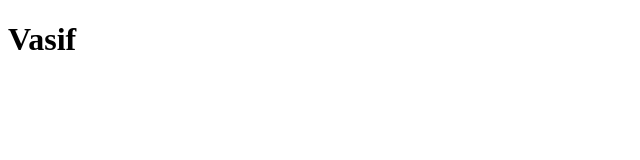
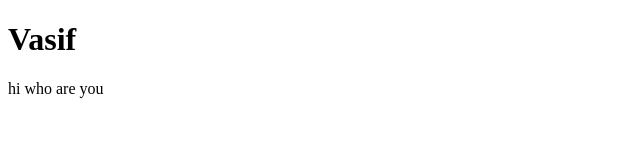
Before and after one commit to Vasif-abdulla/sample, a plain HTML site: page index.html in a window 1280 px wide. Shown: the whole page, without its empty margins (0-640 px from the left). Drawn offline with Linux system fonts and the light colour scheme.

Commit message:
added some message

```diff
--- a/index.html
+++ b/index.html
@@ -7,5 +7,6 @@
 </head>
 <body>
 	<h1>Vasif</h1>
+	<p>hi who are you</p>
 </body>
 </html>
```
